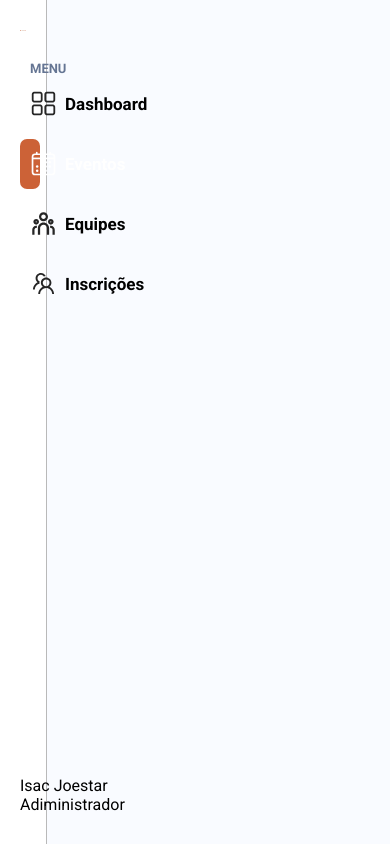
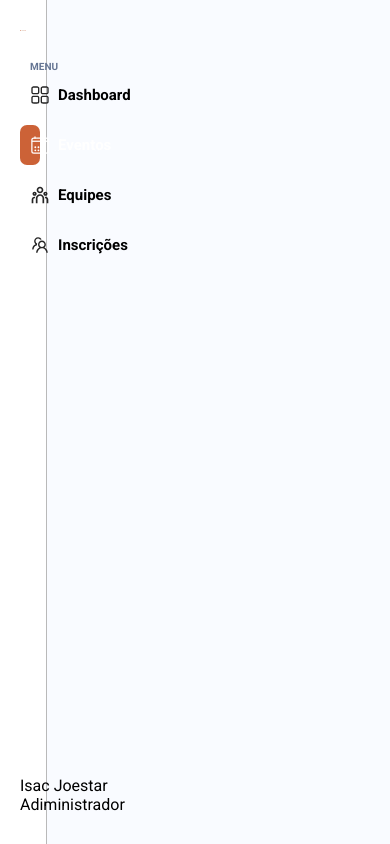
Before and after one commit to Isac-Joestar/Tropa-Digital, a Next.js app: page /events in a window 390 px wide. Built offline with nearby package versions, Linux system fonts and the light colour scheme.

Commit message:
responsividade

```diff
--- a/src/app/components/menu/index.module.css
+++ b/src/app/components/menu/index.module.css
@@ -29,7 +29,7 @@
 
 .section_title{
     margin: 0px 0px 3px 10px;
-    font-size: 13px;
+    font-size: 10px;
     font-weight: bolder;
     text-transform: uppercase;
     letter-spacing: 1;
@@ -43,7 +43,7 @@
 }
 
 .li{
-    height: 50px;
+    height: 40px;
     width: 100%;
     border-radius: 7px;
     padding: 0px 10px;
@@ -54,9 +54,11 @@
     justify-content: flex-start;
     gap: 15px;
 
+    text-align: center;
     cursor: pointer;
     transition: all 0.3s;
     /* background-color: var(--special-bg-color); */
+
 }
 
 .li:hover {
@@ -66,6 +68,7 @@
 .link {
     display: flex;
     align-items: center;
+    justify-content: center;
     gap: 0.5rem;
     color: inherit;
     text-decoration: none;
@@ -73,10 +76,11 @@
 
 .icon{
     color: var(--primary-text-color);
-    font-size: 27px;
+    font-size: 20px;
     display: flex;
     align-items: center;
     justify-content: center;
+    /* background-color: aqua; */
 }
 .active{
     background-color: var(--special-bg-color);
@@ -90,6 +94,12 @@
   }
 
 .text{
-    font-size: 17px;
+    font-size: 15px;
     font-weight: bold;
+    /* background-color: aqua; */
+    text-align: center;
+
+    display: flex;
+    align-items: center;
+    justify-content: center;
 }
```
Also changed, not shown: src/app/components/form/index.module.css (+5 -6 lines), src/app/components/form/index.tsx (+22 -3 lines).
